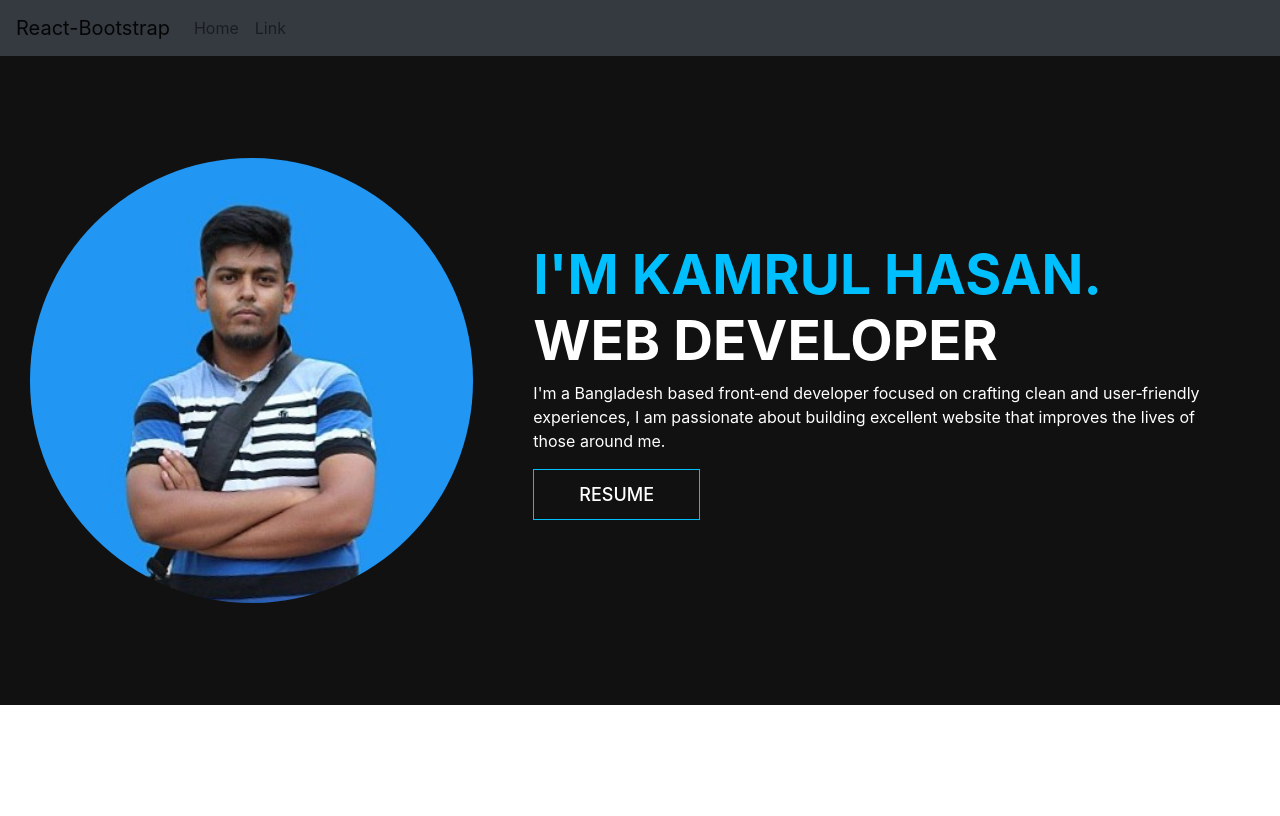
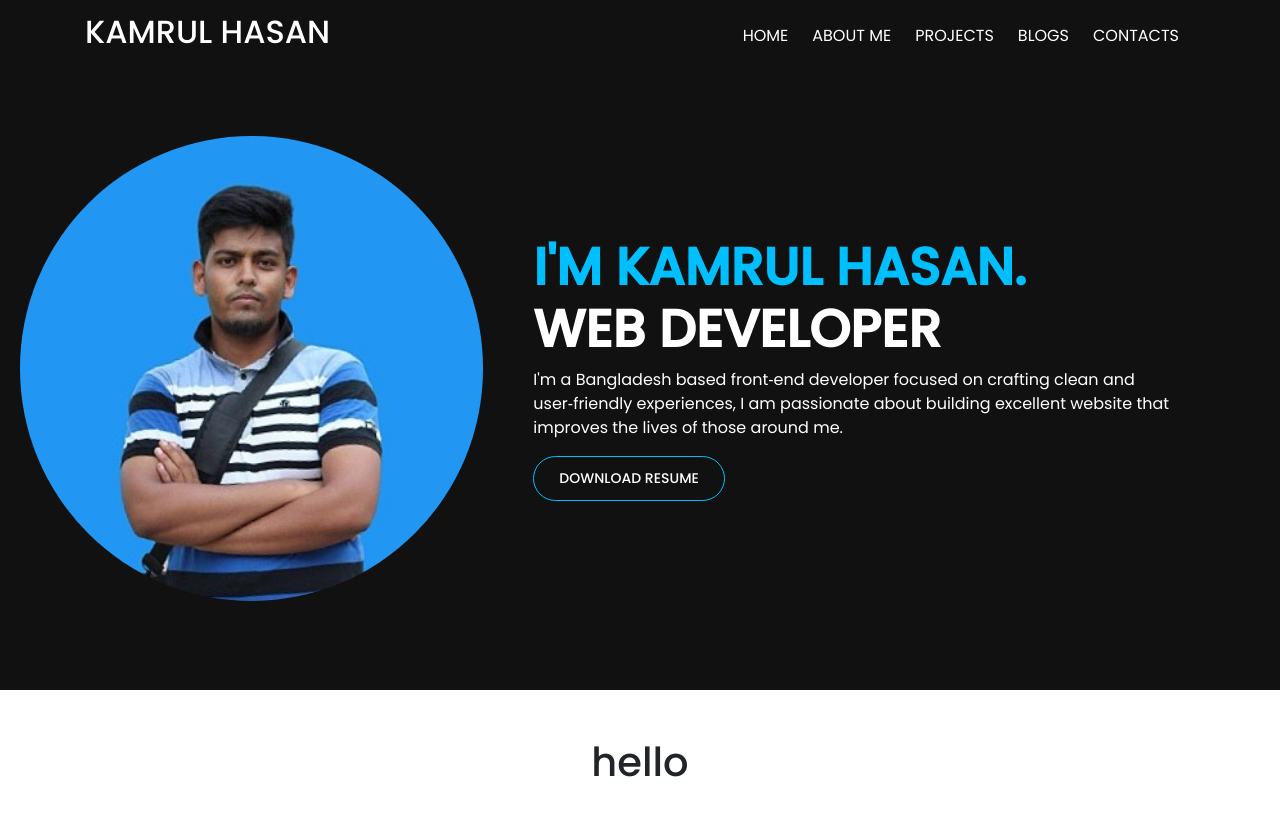
Before and after one commit to kamrul-hasan-antor/portfolio-client, a React (Create React App) app: page / in a window 1280 px wide. Shown: the top 816 px of the page. Built offline with nearby package versions, Linux system fonts and the light colour scheme.

Commit message:
home done

```diff
--- a/public/index.html
+++ b/public/index.html
@@ -8,6 +8,11 @@
   <meta name="theme-color" content="#000000" />
   <meta name="description" content="Web site created using create-react-app" />
   <link rel="apple-touch-icon" href="%PUBLIC_URL%/logo192.png" />
+  <!--fonts link-->
+  <link rel="preconnect" href="https://fonts.gstatic.com">
+  <link href="https://fonts.googleapis.com/css2?family=Poppins&display=swap" rel="stylesheet">
+  <link rel="preconnect" href="https://fonts.gstatic.com">
+  <link href="https://fonts.googleapis.com/css2?family=Poppins:wght@500&display=swap" rel="stylesheet">
   <!--
       manifest.json provides metadata used when your web app is installed on a
       user's mobile device or desktop. See https://developers.google.com/web/fundamentals/web-app-manifest/
--- a/src/App.css
+++ b/src/App.css
@@ -1,6 +1,7 @@
 * {
   margin: 0;
   padding: 0;
+  font-family: "Poppins", sans-serif;
 }
 .theme_color {
   color: #ffb400;
--- /dev/null
+++ b/src/components/MainPage/About/About.css
@@ -0,0 +1,3 @@
+.about_main {
+  height: 600px;
+}
--- /dev/null
+++ b/src/components/MainPage/About/About.js
@@ -0,0 +1,11 @@
+import React from "react";
+import "./About.css";
+const About = () => {
+  return (
+    <div id="about" className="about_main pt-5">
+      <h1 className="text-center">hello</h1>
+    </div>
+  );
+};
+
+export default About;
--- a/src/components/MainPage/Header/Header.css
+++ b/src/components/MainPage/Header/Header.css
@@ -1,23 +1,24 @@
 .one {
   background-color: #111;
   width: 100%;
-  padding-top: 8%;
-  padding-bottom: 8%;
   height: 100%;
 }
-
+.row {
+  padding-top: 5%;
+  padding-bottom: 7%;
+}
 .main_image {
   height: 100%;
-  width: 88%;
+  width: 92%;
   border-radius: 50%;
 }
 .main_text {
   color: #ffffff;
 }
 .main_text h1 {
-  font-size: 55px;
+  font-size: 52px;
   text-transform: uppercase;
-  font-weight: 700;
+  font-weight: 900;
 }
 .main_text h1 span {
   color: #00bfff;
@@ -26,11 +27,12 @@
   padding-right: 50px;
 }
 .main_text button {
-  font-size: 18px;
+  border-radius: 35px;
   font-weight: 500;
+  font-size: 14px;
   text-transform: uppercase;
   color: white;
-  padding: 11px 45px;
+  padding: 11px 25px;
   background-color: transparent;
   border: 1px solid #00bfff;
   transition: all 0.2s linear;
--- a/src/components/MainPage/Header/Header.js
+++ b/src/components/MainPage/Header/Header.js
@@ -18,7 +18,7 @@ const Home = () => {
             and user‑friendly experiences, I am passionate about building
             excellent website that improves the lives of those around me.
           </p>
-          <button>resume</button>
+          <button>download resume</button>
         </div>
       </div>
     </div>
--- a/src/components/MainPage/MainPage/MainPage.js
+++ b/src/components/MainPage/MainPage/MainPage.js
@@ -1,9 +1,11 @@
 import React from "react";
+import About from "../About/About";
 import Header from "../Header/Header";
 const MainPage = () => {
   return (
     <>
       <Header></Header>
+      <About></About>
     </>
   );
 };
--- /dev/null
+++ b/src/components/Navigation/Navigation.css
@@ -0,0 +1,21 @@
+.main_nav {
+  background-color: #111;
+  text-transform: uppercase;
+}
+.nav_brand {
+  font-size: 32px;
+  font-weight: 500;
+  color: #ffffff;
+}
+.nav_brand:hover {
+  color: #00bfff;
+}
+.nav_items {
+  border-radius: 3px;
+  padding-right: 15px;
+  color: #ffffff !important;
+}
+.nav_items:hover {
+  color: #111 !important;
+  background-color: #00bfff;
+}
--- a/src/components/Navigation/Navigation.js
+++ b/src/components/Navigation/Navigation.js
@@ -1,17 +1,37 @@
 import React from "react";
 import { Nav, Navbar } from "react-bootstrap";
-
+import "./Navigation.css";
 const Navigation = () => {
   return (
-    <Navbar bg="dark" expand="lg">
-      <Navbar.Brand href="#home">React-Bootstrap</Navbar.Brand>
-      <Navbar.Toggle aria-controls="basic-navbar-nav" />
-      <Navbar.Collapse id="basic-navbar-nav">
-        <Nav className="mr-auto">
-          <Nav.Link href="#home">Home</Nav.Link>
-          <Nav.Link href="#link">Link</Nav.Link>
-        </Nav>
-      </Navbar.Collapse>
+    <Navbar className="main_nav" expand="lg">
+      <div className="container">
+        <Navbar.Brand href="#home">
+          <h2 className="nav_brand">kamrul hasan</h2>
+        </Navbar.Brand>
+        <Navbar.Toggle
+          className="bg-primary ml-auto "
+          aria-controls="basic-navbar-nav"
+        />
+        <Navbar.Collapse id="basic-navbar-nav">
+          <Nav className="ml-auto">
+            <Nav.Link className="nav_items mr-2" href="#home">
+              Home
+            </Nav.Link>
+            <Nav.Link className="nav_items mr-2" href="#about">
+              about me
+            </Nav.Link>
+            <Nav.Link className="nav_items mr-2" href="#home">
+              projects
+            </Nav.Link>
+            <Nav.Link className="nav_items mr-2" href="#link">
+              blogs
+            </Nav.Link>
+            <Nav.Link className="nav_items mr-2" href="#link">
+              contacts
+            </Nav.Link>
+          </Nav>
+        </Navbar.Collapse>
+      </div>
     </Navbar>
   );
 };
```
